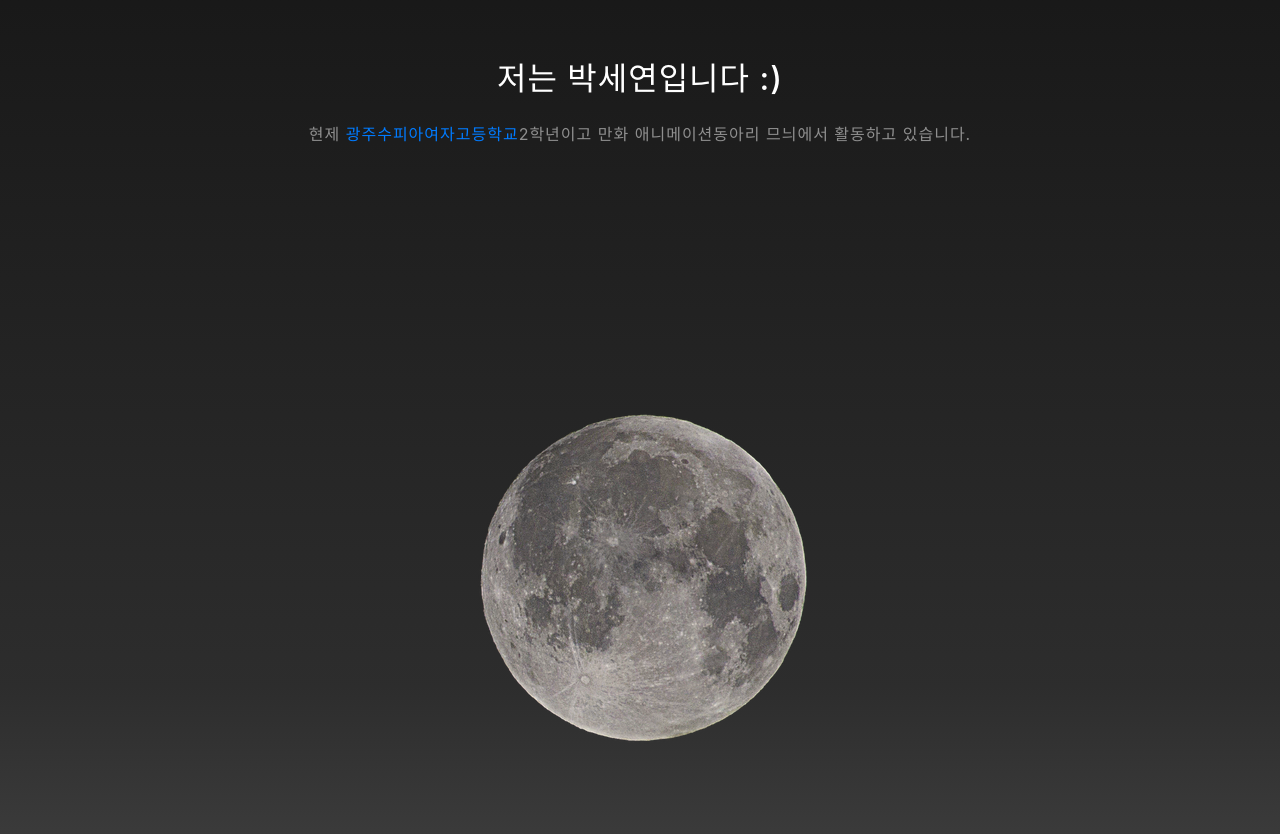
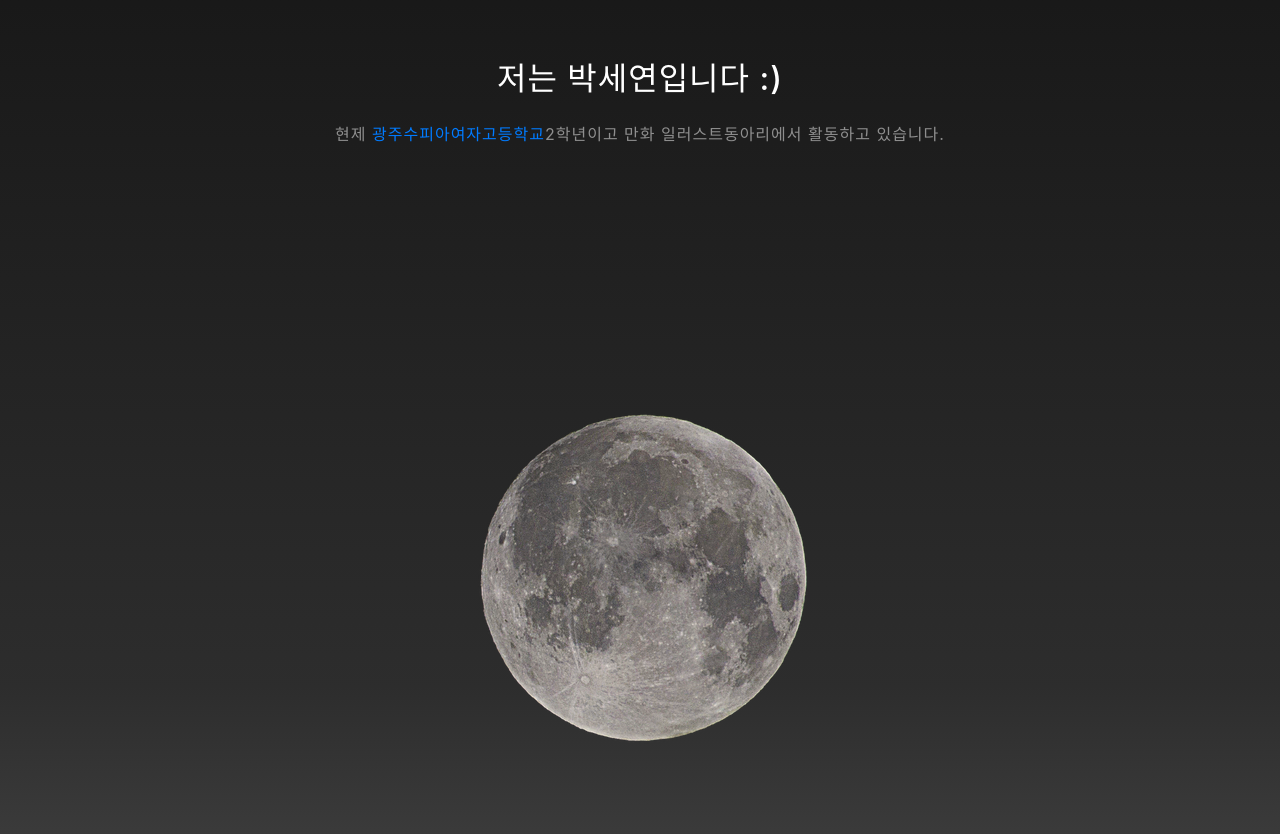
Before and after one commit to seyeon0/-, a website with bundled scripts: page startbootstrap-grayscale-gh-pages/index.html in a window 1280 px wide. Shown: the part 900-1734 px from the top of the page. Built offline with nearby package versions, Linux system fonts and the light colour scheme.

Commit message:
Update index.html

```diff
--- a/startbootstrap-grayscale-gh-pages/index.html
+++ b/startbootstrap-grayscale-gh-pages/index.html
@@ -67,7 +67,7 @@
         <div class="col-lg-8 mx-auto">
           <h2 class="text-white mb-4">저는 박세연입니다 :)</h2>
           <p class="text-white-50"> 현제
-            <a href="http://startbootstrap.com/template-overviews/grayscale/">광주수피아여자고등학교</a>2학년이고 만화 애니메이션동아리 므늬에서 활동하고 있습니다. </p>
+            <a href="http://startbootstrap.com/template-overviews/grayscale/">광주수피아여자고등학교</a>2학년이고 만화 일러스트동아리에서 활동하고 있습니다. </p>
         </div>
       </div>
       <img src="img/달 배경 투명화.png" class="img-fluid" alt="">
```
